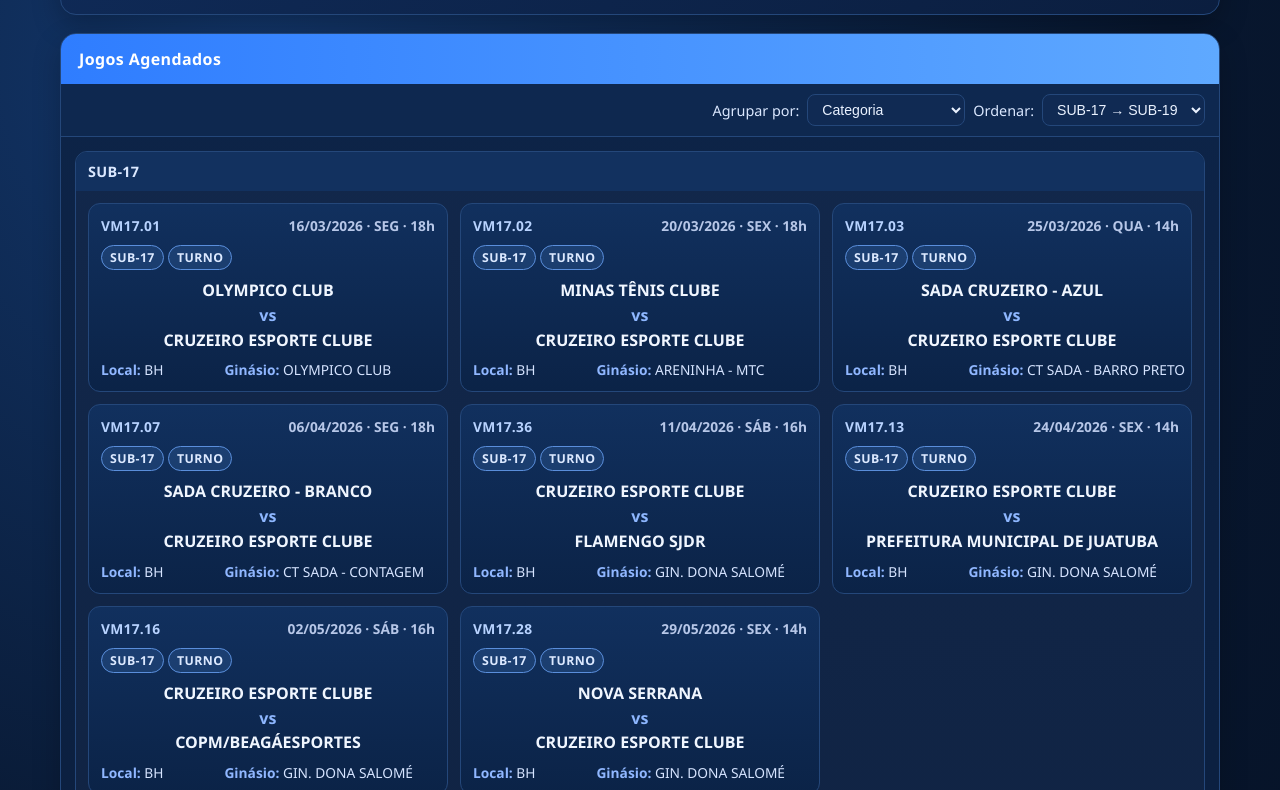
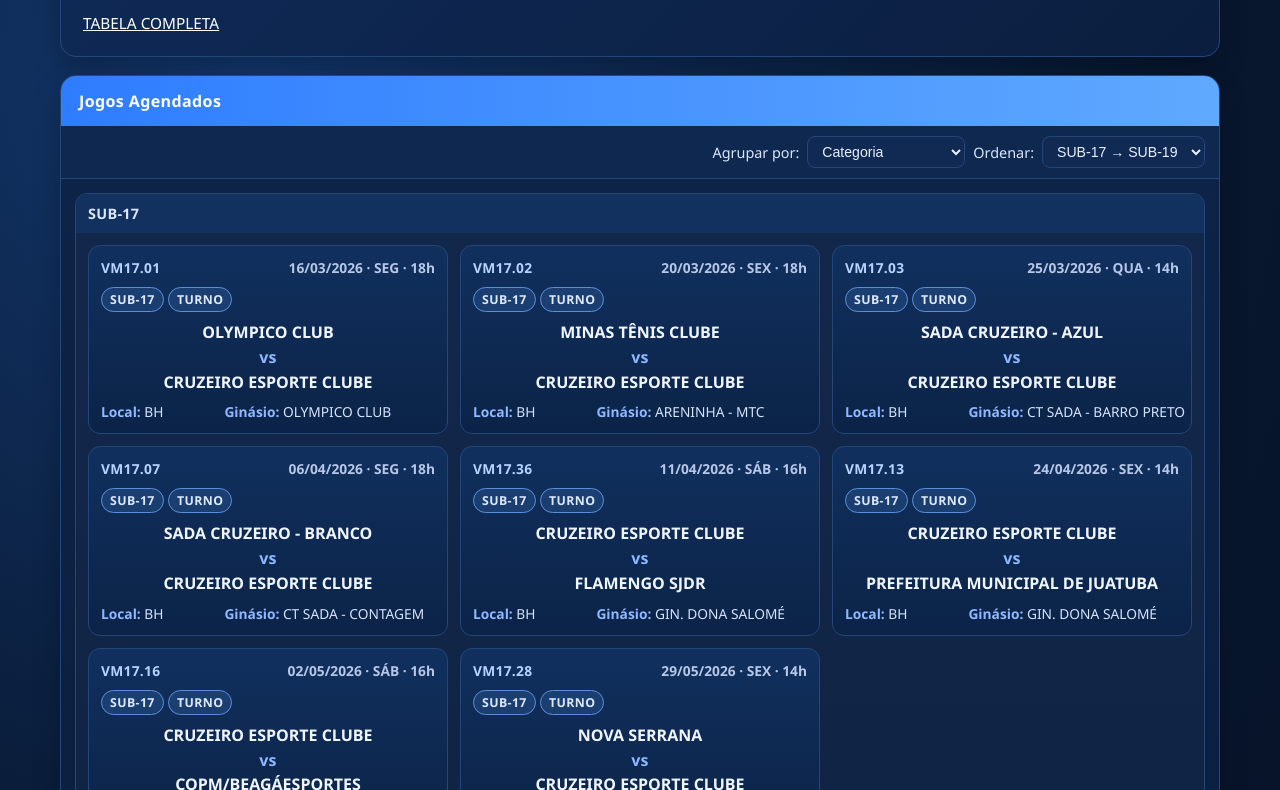
Before and after one commit to Adolpho/cruzeirovoleibase, a plain HTML site: page index.html in a window 1280 px wide. Shown: the part 102-892 px from the top of the page. Drawn offline with Linux system fonts and the light colour scheme.

Commit message:
Add link da tabela completa.

```diff
--- a/index.html
+++ b/index.html
@@ -222,7 +222,10 @@
   <main class="container">
     <section class="header">
       <h1>METROPOLITANO - U17 e U19</h1>
-      <p></p>
+      <p>
+        <br>
+        <a href="https://www.fmvolei.org.br/_files/ugd/ad26ed_70b47b55e07141298e011b63cdfe2b81.pdf" target="_blank" style="color: white;">TABELA COMPLETA</a>
+      </p>
     </section>
 
     <section class="panel">
```
